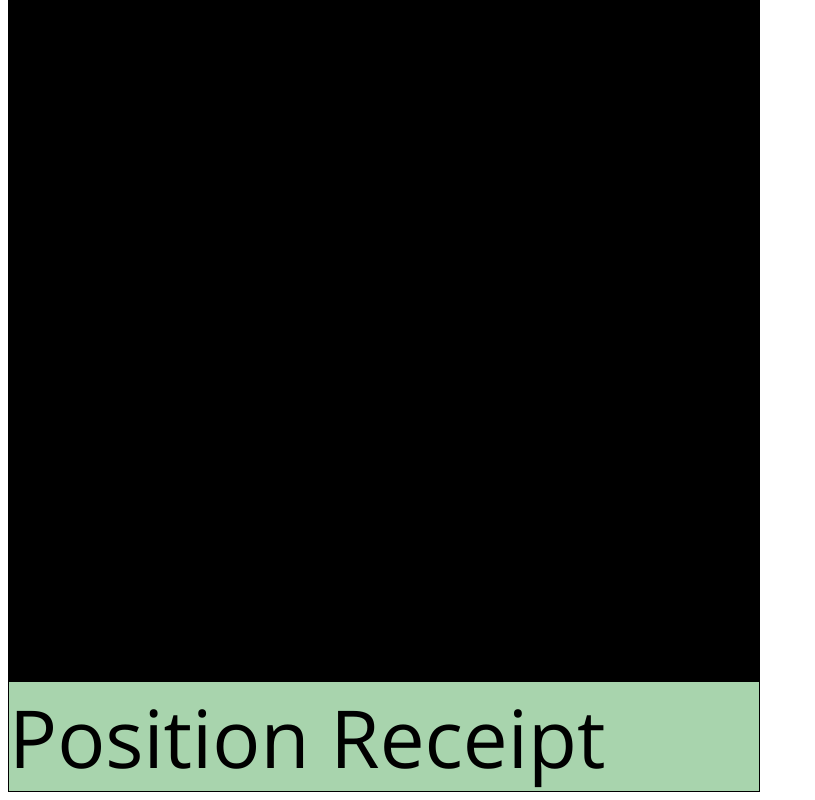
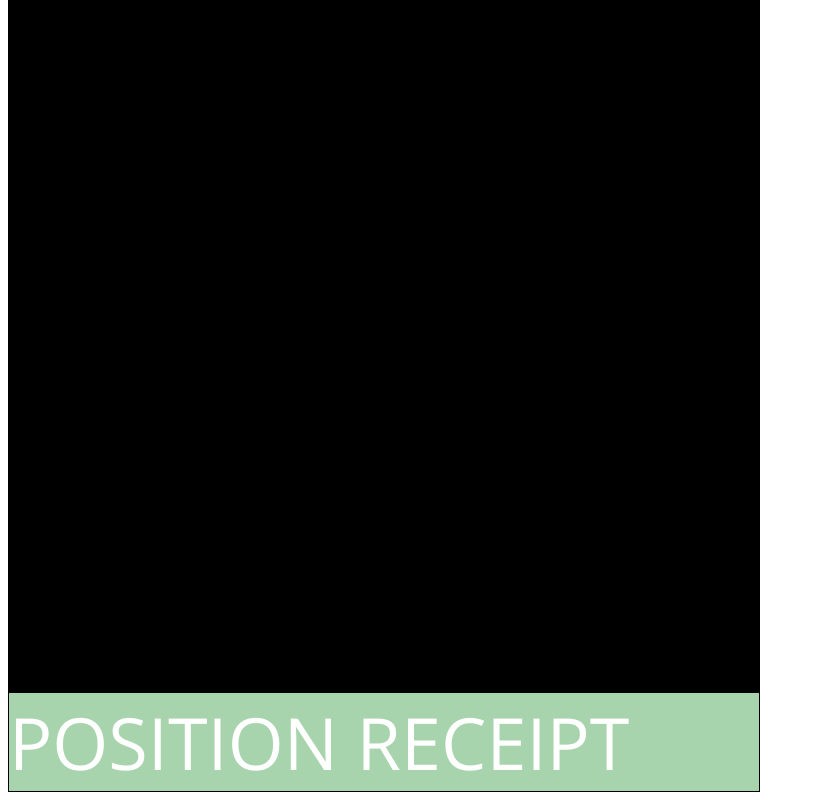
Before and after one commit to hajiyevr/318-assignment, a plain HTML site: page scan.html in a window 1280 px wide. Shown: the part 552-1352 px from the top of the page, without its empty margins (0-815 px from the left). Drawn offline with nearby package versions, Linux system fonts and the light colour scheme.

Commit message:
tweaked scan page styles a bit

```diff
--- a/css/scan.css
+++ b/css/scan.css
@@ -1,5 +1,6 @@
 body {
-  font-family: Open Sans, sans-serif;
+    font-family: Open Sans, sans-serif;
+    color: white
 }
 
 a {
@@ -23,8 +24,7 @@ a {
 }
 
 #position {
-   width: 100%;
-   background-color: #a8d4ad;
-   font-size: 5em;
-   font-family:
+    width: 100%;
+    background-color: #a8d4ad;
+    font-size: 4.5em;
 }
--- a/scan.html
+++ b/scan.html
@@ -12,7 +12,7 @@
     <div id="receipt">
     </div>
     <div id="position">
-        Position Receipt
+        POSITION RECEIPT
     </div>
   </div>
 
```
